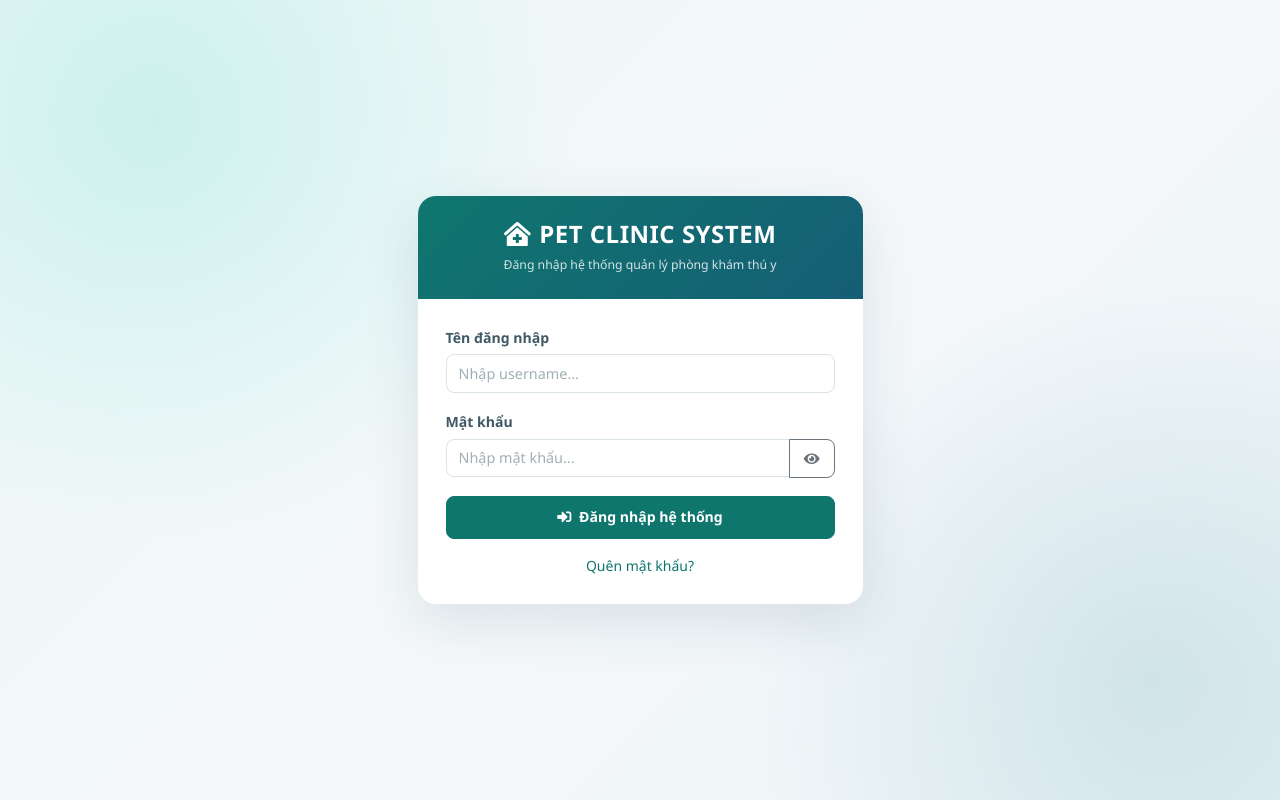
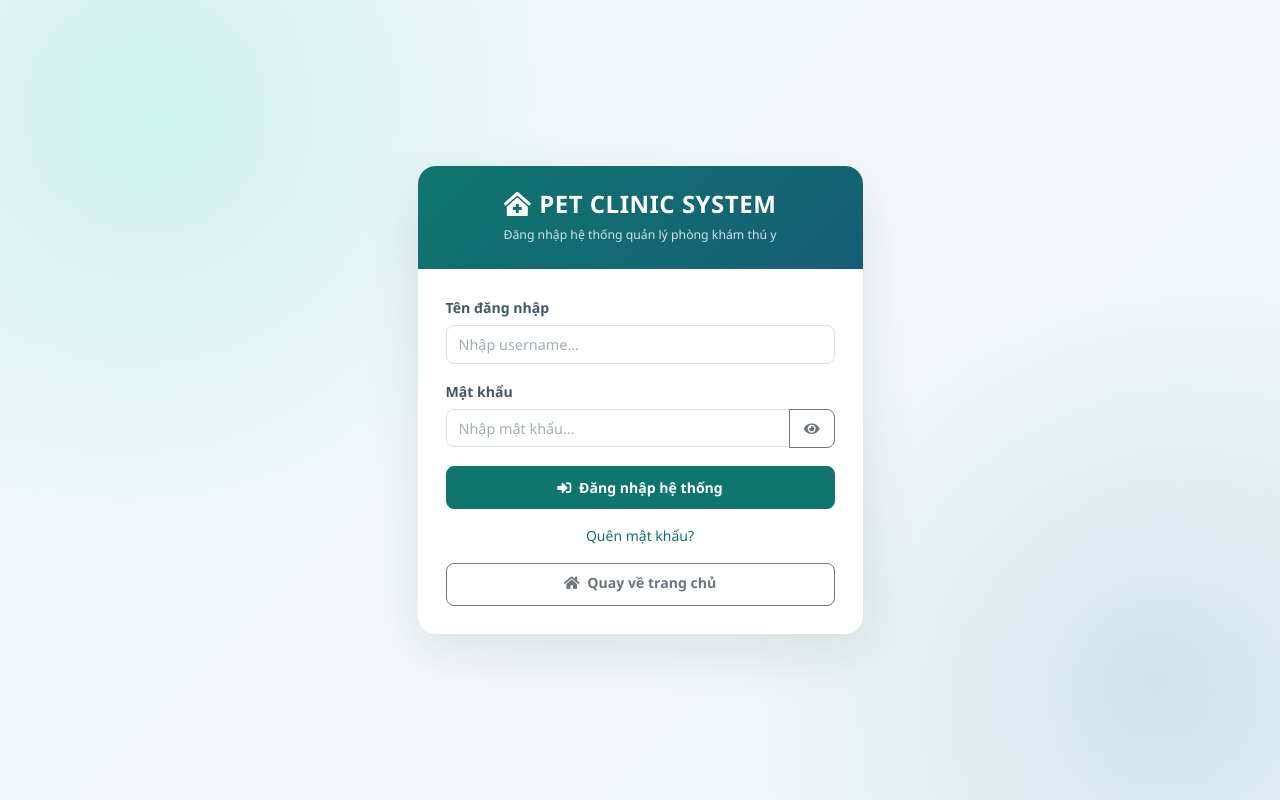
Before and after one commit to phtheo234-debug/pet_clinic, a Laravel app: page /login in a window 1280 px wide. Run offline with Laravel 12, Linux system fonts and the light colour scheme.

Commit message:
Add back-to-home button on login page

```diff
--- a/resources/views/auth/dang-nhap.blade.php
+++ b/resources/views/auth/dang-nhap.blade.php
@@ -38,6 +38,9 @@
                             </button>
                         </form>
                         <div class="text-center mt-3"><a href="{{ route('forgot-password') }}">Quên mật khẩu?</a></div>
+                        <a href="{{ route('home') }}" class="btn btn-outline-secondary btn-block mt-3">
+                            <i class="fas fa-home mr-1"></i> Quay về trang chủ
+                        </a>
                     </div>
                 </div>
             </div>
```
